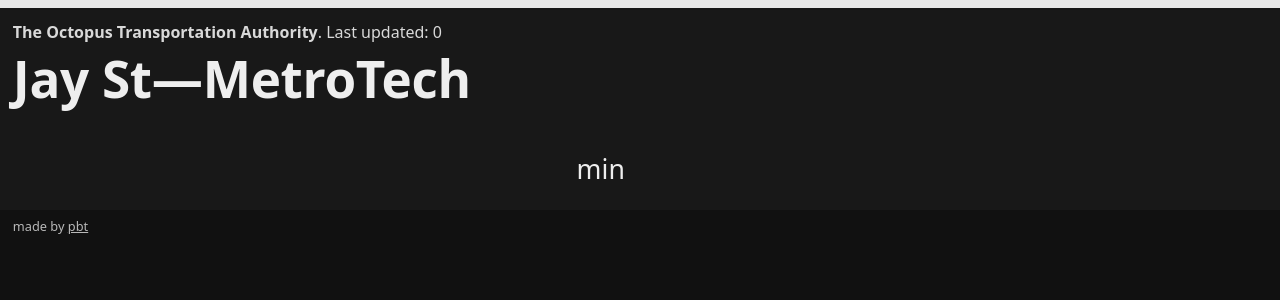
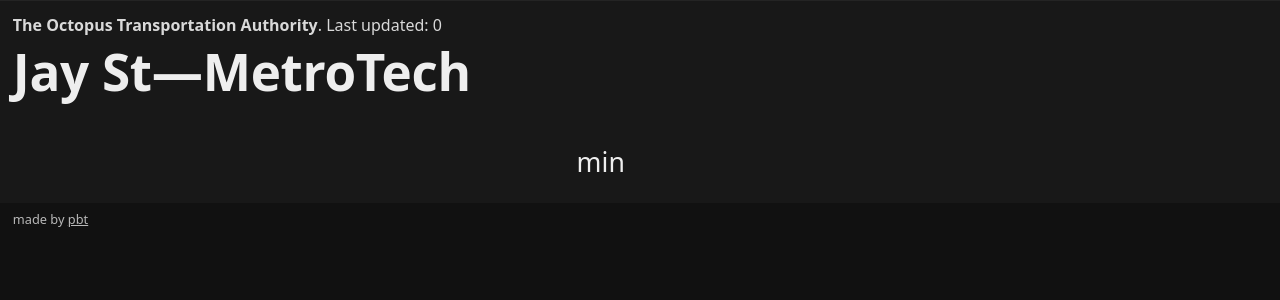
Before and after one commit to pbt/ota-py, a Flask app: template templates/arrivals.html in a window 1280 px wide. Shown: the top 300 px of the page. Run offline with Flask 3, Linux system fonts and the light colour scheme; the template is opened without the code that fills it: most values are stand-ins (such as "Sample title", 1, 10 or a date in 2020).

Commit message:
change css

```diff
--- a/templates/arrivals.html
+++ b/templates/arrivals.html
@@ -67,7 +67,7 @@
 
   header {
     display: flex;
-    border-top: 1vh solid rgb(255 255 255 / 0.9);
+    border-top: 1px solid rgb(255 255 255 / 0.05);
 
     & div {
       flex: 1;
```
